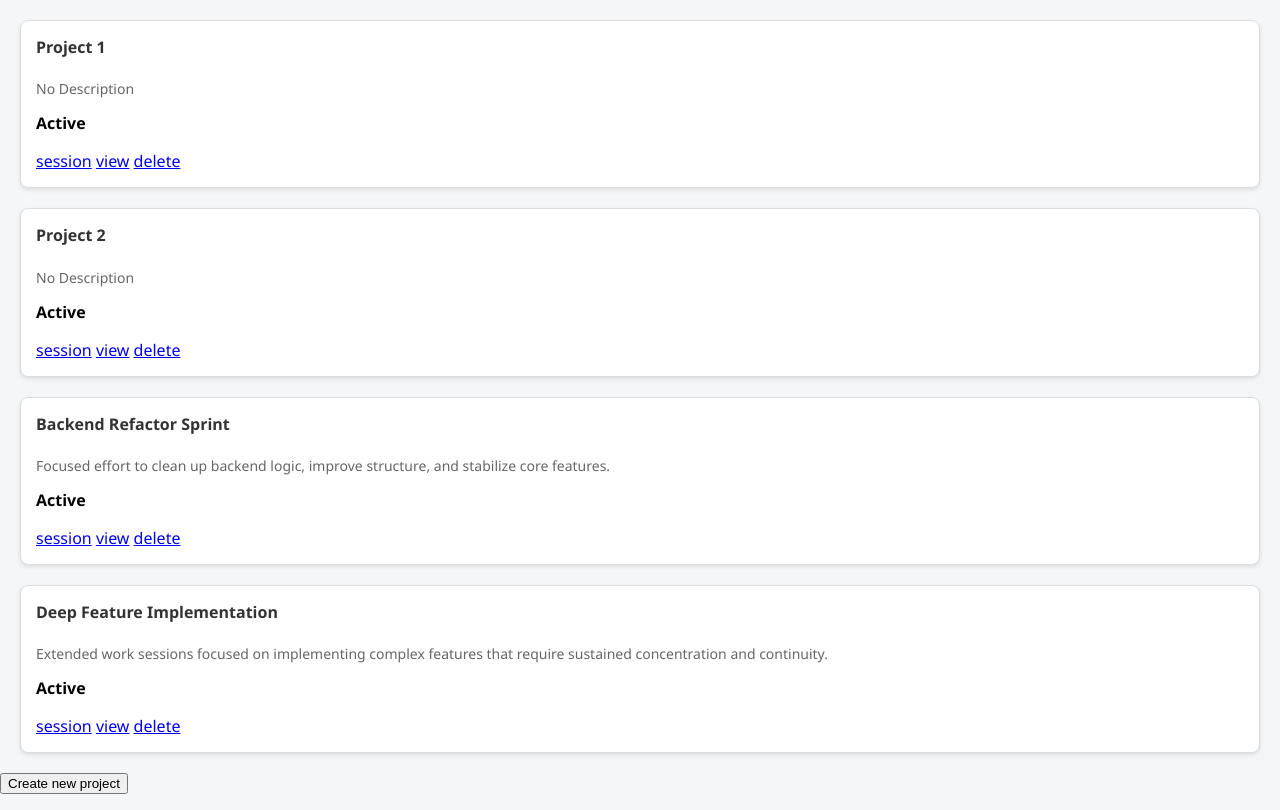
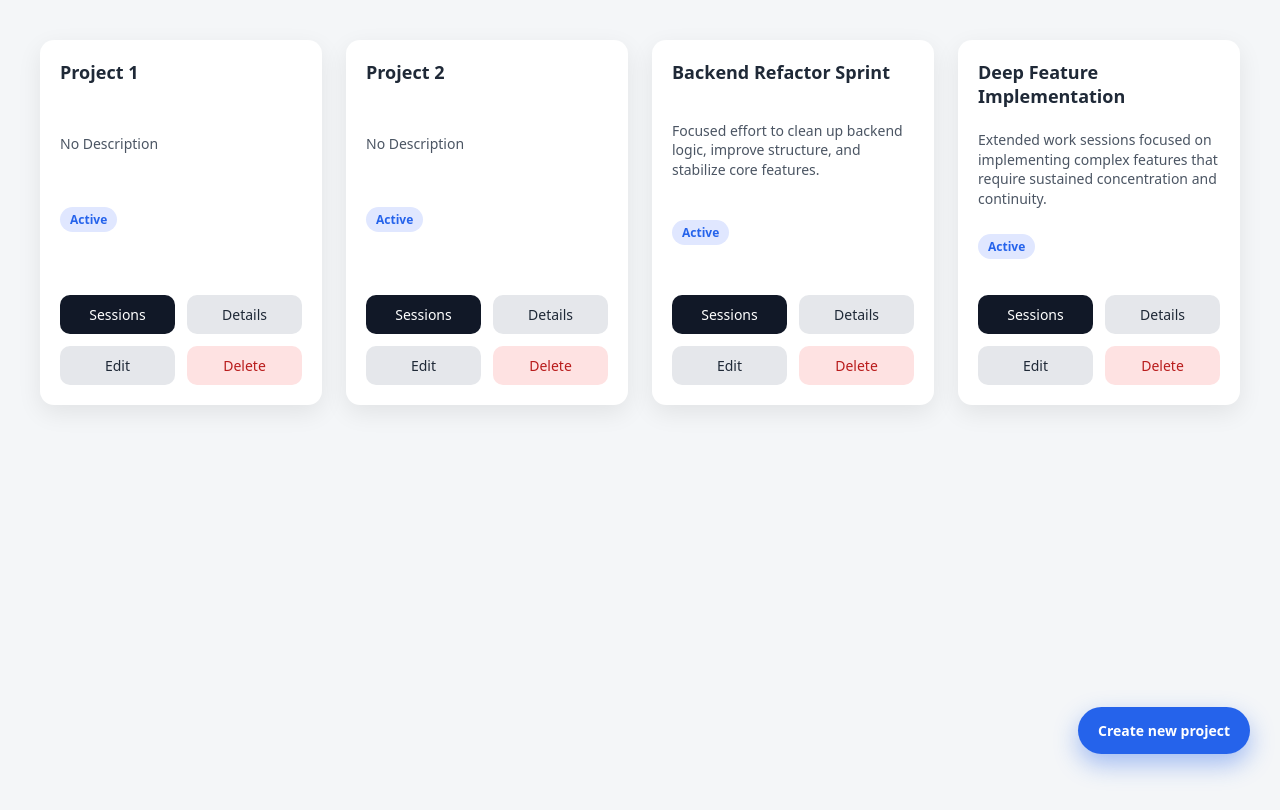
Before and after one commit to muzakkir2045/PPI, a Flask app: page /dashboard in a window 1280 px wide. After the commit the page ends 777 px from the top, so only its background shows below. Run offline with Flask 3, Linux system fonts and the light colour scheme; data comes from the database, SQL or seed files in the repository; both versions use the stored data as it was after the commit.

Commit message:
Add UI to project and dashboard pages

```diff
--- a/app.py
+++ b/app.py
@@ -65,7 +65,7 @@ def dashboard():
 def new_project():
     if request.method == "POST":
         title = request.form.get('title')
-        description = request.form.get('description','Description Not Added')
+        description = request.form.get('description','No Description')
         status = request.form.get('status','active')
 
 
@@ -341,6 +341,17 @@ def delete_project(project_id):
     return redirect('/dashboard')
 
 
+@app.route('/dashboard/edit/<int:project_id>',methods = ['GET','POST'])
+def edit_project(project_id):
+    project = Projects.query.get_or_404(project_id)
+    if request.method == "POST":
+        project.title = request.form.get('title')
+        project.description = request.form.get('description','No Description')
+        project.status = request.form.get('status','active')
+
+        db.session.commit()
+        return redirect('/dashboard')
+    return render_template('edit_project.html', project = project)
 
 with app.app_context():
     db.create_all()
--- a/static/dashboard.css
+++ b/static/dashboard.css
@@ -1,29 +1,168 @@
+* {
+    box-sizing: border-box;
+    font-family: system-ui, -apple-system, BlinkMacSystemFont, sans-serif;
+}
+
 body {
-    font-family: 'Segoe UI', Tahoma, Geneva, Verdana, sans-serif;
-    background-color: #f4f6f8;
     margin: 0;
-    padding: 0;
+    background: #f4f6f8;
+    color: #1f2937;
 }
-.projects{
-    margin: 20px;
+
+/* Main projects grid */
+.projects {
+    padding: 40px;
+    display: grid;
+    grid-template-columns: repeat(auto-fill, minmax(280px, 1fr));
+    gap: 24px;
 }
+
+/* Project card */
 .project-card {
-    background-color: #ffffff;
-    border: 1px solid #ddd;
-    border-radius: 8px;
-    padding: 15px;
-    margin-bottom: 20px;
-    box-shadow: 0 2px 4px rgba(0, 0, 0, 0.1);
+    background: white;
+    border-radius: 14px;
+    padding: 20px;
+    box-shadow: 0 8px 24px rgba(0,0,0,0.08);
+    display: flex;
+    flex-direction: column;
+    justify-content: space-between;
+    transition: transform 0.15s ease, box-shadow 0.15s ease;
 }
+
+.project-card:hover {
+    transform: translateY(-4px);
+    box-shadow: 0 12px 30px rgba(0,0,0,0.12);
+}
+
+/* Title */
 .project-title {
-    margin-top: 0;
-    color: #333;
+    margin: 0 0 8px;
+    font-size: 18px;
+    font-weight: 600;
 }
+
+/* Description */
 .project-description {
-    color: #666;
     font-size: 14px;
+    color: #4b5563;
+    margin-bottom: 14px;
+    line-height: 1.4;
 }
+
+/* Status */
 .project-status {
-    font-weight: bold;
-    margin-top: 10px;
+    font-size: 12px;
+    font-weight: 600;
+    color: #2563eb;
+    background: #e0e7ff;
+    width: fit-content;
+    padding: 4px 10px;
+    border-radius: 999px;
+    margin-bottom: 16px;
 }
+
+/* Actions row */
+.project-actions {
+    display: grid;
+    grid-template-columns: repeat(auto-fit, minmax(110px, 1fr));
+    gap: 12px;
+    margin-top: 20px;
+}
+
+
+
+
+/* Base button */
+.project-card a {
+    display: block;
+    text-align: center;
+    text-decoration: none;
+    font-size: 14px;
+    font-weight: 500;
+    padding: 10px 14px;
+    border-radius: 10px;
+    background: #e5e7eb;
+    color: #1f2937;
+    width: 100%;
+    white-space: nowrap;
+    transition:
+        background 0.15s ease,
+        color 0.15s ease,
+        transform 0.12s ease,
+        box-shadow 0.12s ease;
+
+}
+
+.project-card a:hover {
+    background: #d1d5db;
+}
+
+/* Primary action – Sessions */
+.project-card a.sessions-btn {
+    background: #111827;
+    color: #ffffff;
+}
+
+.project-card a.sessions-btn:hover {
+    background: #000000;
+}
+
+/* Secondary actions */
+.project-card a.secondary-btn {
+    background: #e5e7eb;
+}
+
+/* Secondary actions – Details & Edit */
+.project-card a.secondary-btn:hover {
+    background: #d1d5db;
+}
+
+
+/* Delete action */
+.project-card a.delete-btn {
+    background: #fee2e2;
+    color: #b91c1c;
+}
+
+.project-card a.delete-btn:hover {
+    background: #fecaca;
+}
+
+
+/* New project button */
+form {
+    position: fixed;
+    bottom: 30px;
+    right: 30px;
+}
+
+.new-project-btn {
+    padding: 14px 20px;
+    border-radius: 999px;
+    border: none;
+    background: #2563eb;
+    color: white;
+    font-size: 14px;
+    font-weight: 600;
+    cursor: pointer;
+    box-shadow: 0 10px 25px rgba(37,99,235,0.4);
+}
+
+.new-project-btn:hover {
+    background: #1e40af;
+}
+
+/* Responsive adjustments */
+@media (max-width: 640px) {
+    .projects {
+        padding: 20px;
+        grid-template-columns: 1fr;
+    }
+
+
+
+    form {
+        bottom: 20px;
+        right: 20px;
+    }
+}
--- a/static/project_sessions.css
+++ b/static/project_sessions.css
@@ -52,7 +52,7 @@ main {
     grid-template-columns: 520px 1fr;
     gap: 40px;
     max-width: 1600px;
-    margin: 32px auto;
+    margin: 28px auto;
     align-items: start;
 }
 
@@ -66,7 +66,7 @@ main {
 
 .summary > h2 {
     margin-top: 0;
-    margin-bottom: 16px;
+    margin-bottom: 10px;
     font-size: 22px;
     font-weight: 600;
 }
--- a/templates/dashboard.html
+++ b/templates/dashboard.html
@@ -1,10 +1,14 @@
 <html>
+
 <head>
+    <meta name="viewport" content="width=device-width, initial-scale=1.0">
+
     <title>
         Dashboard
     </title>
     <link rel="stylesheet" href="{{ url_for('static', filename='dashboard.css') }}">
 </head>
+
 <body>
     <main class="projects">
         {% for project in projects %}
@@ -12,9 +16,12 @@
             <h4 class="project-title">{{ project.title }}</h4>
             <p class="project-description">{{ project.description }}</p>
             <p class="project-status">{{ project.status }}</p>
-                    <a href="/work_sessions/{{ project.id }}">session</a>
-                    <a href="/dashboard/view/{{ project.id }}">view</a>
-                    <a href="/dashboard/delete/{{ project.id }}">delete</a>
+            <div class="project-actions">
+                <a href="/work_sessions/{{ project.id }}" class="sessions-btn" >Sessions</a>
+                <a href="/dashboard/view/{{ project.id }}" class="secondary-btn" >Details</a>
+                <a href="/dashboard/edit/{{ project.id }}" class="secondary-btn" >Edit</a>
+                <a href="/dashboard/delete/{{ project.id }}" class="delete-btn" >Delete</a>
+            </div>
         </article>
         {% endfor %}
     </main>
@@ -22,4 +29,5 @@
         <button class="new-project-btn" type="submit">Create new project</button>
     </form>
 </body>
+
 </html>
--- a/templates/new_project.html
+++ b/templates/new_project.html
@@ -1,10 +1,11 @@
 <html>
     <head>
         <title>New Project</title>
+        <link rel="stylesheet" href="{{ url_for('static', filename='new_project.css') }}">
     </head>
     <body>
-        <main>
-            <form action="/new_project" method = "POST">
+        <main class="form-container">
+            <form class="form" action="/new_project" method = "POST">
                 <label for="title">Title</label>
                 <input type="text" name="title">
                 <br>
--- a/templates/new_project_sessions.html
+++ b/templates/new_project_sessions.html
@@ -1,10 +1,11 @@
 <html>
     <head>
         <title>New work session</title>
+        <link rel="stylesheet" href="{{ url_for('static', filename='new_project_sessions.css') }}">
     </head>
     <body>
-        <main>
-            <form action="/projects/{{ project_id }}/new_session" method="POST">
+        <main class="form-container">
+            <form class="form" action="/projects/{{ project_id }}/new_session" method="POST">
             <label for="session-date">Session Date</label>
             <input type="date" name="session-date"><br>
 
--- a/templates/view_project.html
+++ b/templates/view_project.html
@@ -1,11 +1,12 @@
 <html>
     <head>
         <title>Dashboard</title>
+        <link rel="stylesheet" href="{{ url_for('static', filename='view_project.css') }}">
     </head>
     <body>
         <main class="project-container">
-            <h3>{{ project.title }}</h3>
-            <h3>{{ project.description }}</h3>
+            <h3 class="project-title">{{ project.title }}</h3>
+            <p class="project-description">{{ project.description }}</p>
             <form action="/dashboard">
                 <button class="back-link" type="submit">Back</button>
             </form>
```
Also changed, not shown: static/edit_project.css (added, +94 -0 lines), static/new_project.css (added, +94 -0 lines), static/new_project_sessions.css (added, +111 -0 lines), static/view_project.css (added, +68 -0 lines), templates/edit_project.html (added, +22 -0 lines), instance/database.db. Lines whose indentation alone changed are shown as unchanged.
